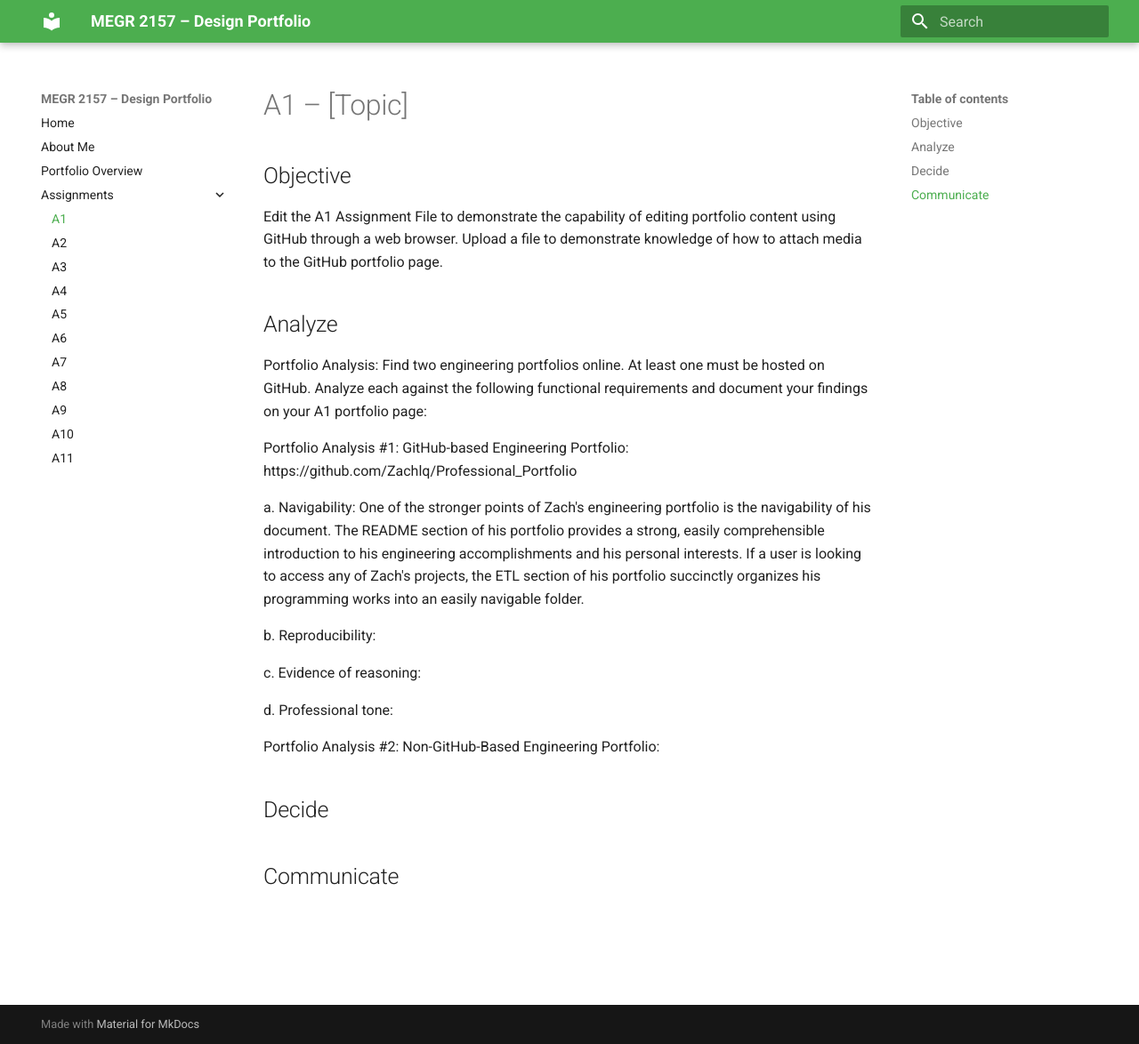
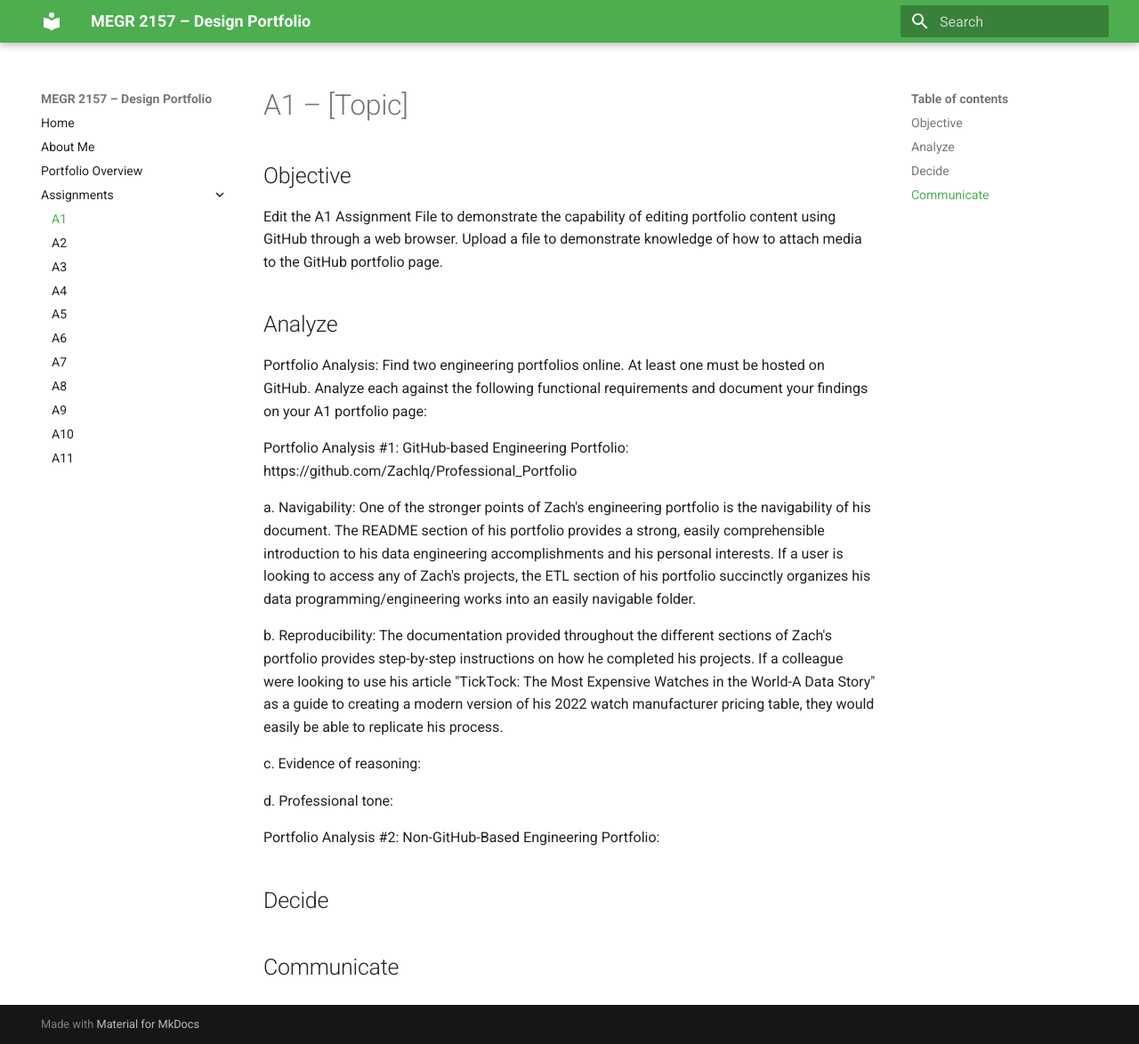
Before and after one commit to Mlikhtenbaum/megr-2157-design-projects-portfolio, an MkDocs documentation site: the page built from docs/assignments/A01/index.md, in a window 1280 px wide and 1174 px high. Shown: the whole window at 89% size. Built offline with MkDocs 1.6.1 and Material for MkDocs 9.7.7, drawn with Linux system fonts in a browser that asks for light colours.

Commit message:
Revise portfolio analysis for clarity and accuracy
Updated the analysis of Zach's engineering portfolio to reflect changes in terminology and clarity regarding data engineering.

```diff
--- a/docs/assignments/A01/index.md
+++ b/docs/assignments/A01/index.md
@@ -8,9 +8,9 @@ Portfolio Analysis: Find two engineering portfolios online. At least one must be
 
 Portfolio Analysis #1: GitHub-based Engineering Portfolio: https://github.com/Zachlq/Professional_Portfolio
 
-a.  Navigability: One of the stronger points of Zach's engineering portfolio is the navigability of his document. The README section of his portfolio provides a strong, easily comprehensible introduction to his engineering accomplishments and his personal interests. If a user is looking to access any of Zach's projects, the ETL section of his portfolio succinctly organizes his programming works into an easily navigable folder.
+a.  Navigability: One of the stronger points of Zach's engineering portfolio is the navigability of his document. The README section of his portfolio provides a strong, easily comprehensible introduction to his data engineering accomplishments and his personal interests. If a user is looking to access any of Zach's projects, the ETL section of his portfolio succinctly organizes his data programming/engineering works into an easily navigable folder.
 
-b.  Reproducibility:
+b.  Reproducibility: The documentation provided throughout the different sections of Zach's portfolio provides step-by-step instructions on how he completed his projects. If a colleague were looking to use his article "TickTock: The Most Expensive Watches in the World-A Data Story" as a guide to creating a modern version of his 2022 watch manufacturer pricing table, they would easily be able to replicate his process.
 
 c.  Evidence of reasoning:
 
```
